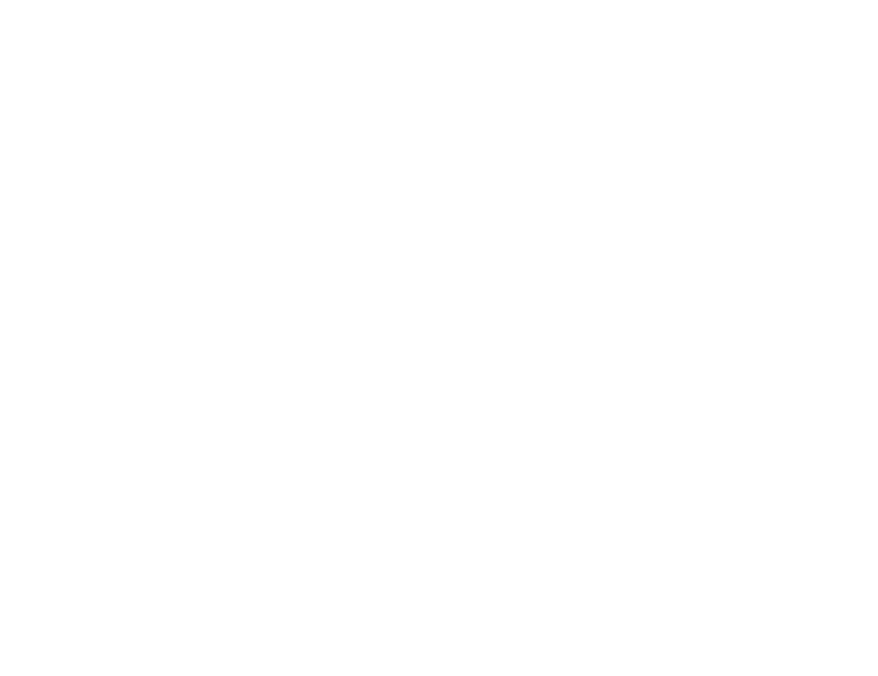
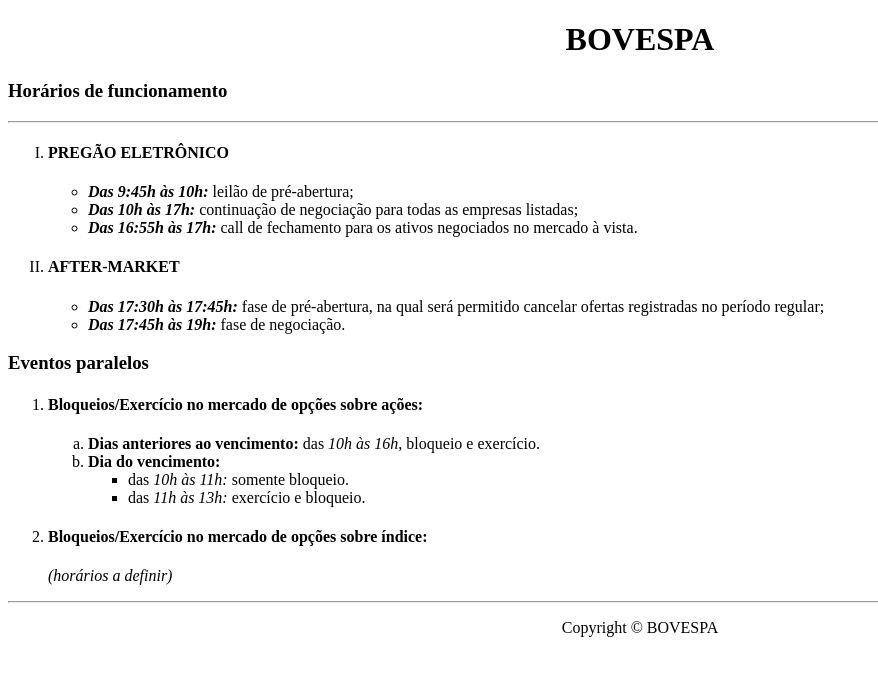
Before and after one commit to herculispereira/IAW-Internet_e_Aplicacoes_WEB, a plain HTML site: page 02-Site_Interligado/html/bovespa.html in a window 1280 px wide. Shown: the whole page, without its empty margins (0-878 px from the left). Drawn offline with Linux system fonts and the light colour scheme.

Commit message:
Update Complete BOVESPA
Add todo o conteudo e formatação da pagina.

```diff
--- a/02-Site_Interligado/html/bovespa.html
+++ b/02-Site_Interligado/html/bovespa.html
@@ -3,9 +3,57 @@
 <head>
 	<meta charset="utf-8">
 	<meta name="viewport" content="width=device-width, initial-scale=1">
-	<title>Bovespa</title>
+	<link rel="icon" type="image/jpeg" href="../imagens/icon.jpeg">
+	<title>Livre</title>
 </head>
 <body>
 
+
+<h1 align="center">BOVESPA </h1>
+<h3>Horários de funcionamento</h3>
+
+<hr>
+
+<ol type="I">
+<li><h4>PREGÃO ELETRÔNICO</h4></li>
+
+	<ul>
+		<li><i><strong>Das 9:45h às 10h:</strong></i> leilão de pré-abertura;</li>
+		<li><i><strong>Das 10h às 17h:</strong></i> continuação de negociação para todas as empresas listadas;</li>
+		<li><i><strong>Das 16:55h às 17h:</strong></i> call de fechamento para os ativos negociados no mercado à vista.</li>
+	</ul>
+
+<li><h4>AFTER-MARKET</h4></li>
+
+	<ul>
+		<li><i><strong>Das 17:30h às 17:45h:</strong></i> fase de pré-abertura, na qual será permitido cancelar ofertas registradas no período regular;</li>
+		<li><i><strong>Das 17:45h às 19h:</strong></i> fase de negociação.</li>
+	</ul>
+
+</ol>
+
+<h3>Eventos paralelos</h3>
+
+<ol type="1">
+<li><h4>Bloqueios/Exercício no mercado de opções sobre ações:</h4></li>
+
+	<ol type="a">
+
+		<li><strong>Dias anteriores ao vencimento:</strong> das <i>10h às 16h</i>, bloqueio e exercício.</li>
+		<li><strong>Dia do vencimento:</strong></li>
+
+			<ul type="box">
+				<li>das <i>10h às 11h:</i> somente bloqueio.</li>
+				<li>das <i>11h às 13h:</i> exercício e bloqueio.</li>
+			</ul>
+	</ol>
+<li><h4>Bloqueios/Exercício no mercado de opções sobre índice:</h4></li>
+
+	<i>(horários a definir)</i>
+
+</ol>
+<hr>
+<p align="center">Copyright © BOVESPA </p>
+
 </body>
 </html>
```
